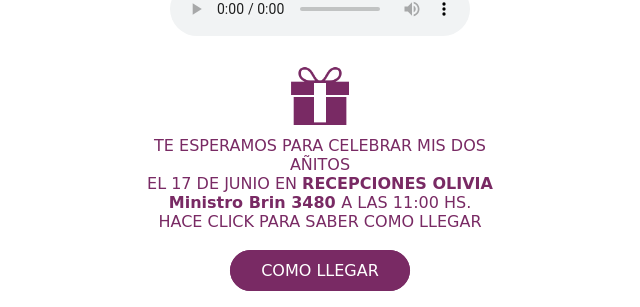
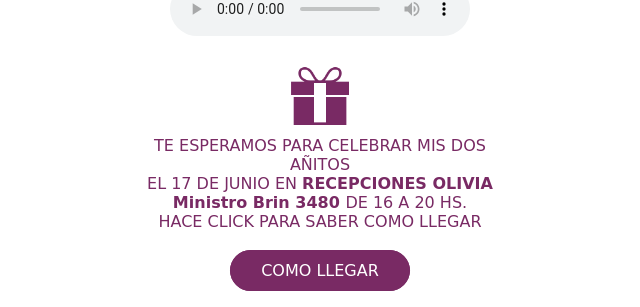
Before and after one commit to invitacionesweb/OLI-2, a plain HTML site: page index.html in a window 1280 px wide. Shown: the part 838-1145 px from the top of the page, 320-960 px from the left. Drawn offline with nearby package versions, Linux system fonts and the light colour scheme; a web font is replaced by a local one.

Commit message:
ACTUALIZACION

```diff
--- a/index.html
+++ b/index.html
@@ -43,7 +43,7 @@
     <main>
         <div class="main-bloque">
             <img src="./img/icon-1.png" alt="">
-            <p>TE ESPERAMOS PARA CELEBRAR MIS DOS AÑITOS <br> EL 17 DE JUNIO EN <strong>RECEPCIONES OLIVIA <br> Ministro Brin 3480  </strong> A LAS 11:00 HS. <br> HACE CLICK PARA SABER COMO LLEGAR</p>
+            <p>TE ESPERAMOS PARA CELEBRAR MIS DOS AÑITOS <br> EL 17 DE JUNIO EN <strong>RECEPCIONES OLIVIA <br> Ministro Brin 3480  </strong> DE 16 A 20 HS. <br> HACE CLICK PARA SABER COMO LLEGAR</p>
             <a class="boton" target="_blank"  href="https://www.google.com/maps/dir//Recepciones+Olivia,+3480+Ministro+Brin/@-34.7237956,-58.4702775,13z/data=!4m8!4m7!1m0!1m5!1m1!1s0x95bccd17b81c7895:0x5d701defdcfbf544!2m2!1d-58.3959946!2d-34.7130646">COMO LLEGAR</a>
         </div>
         <!--
```
